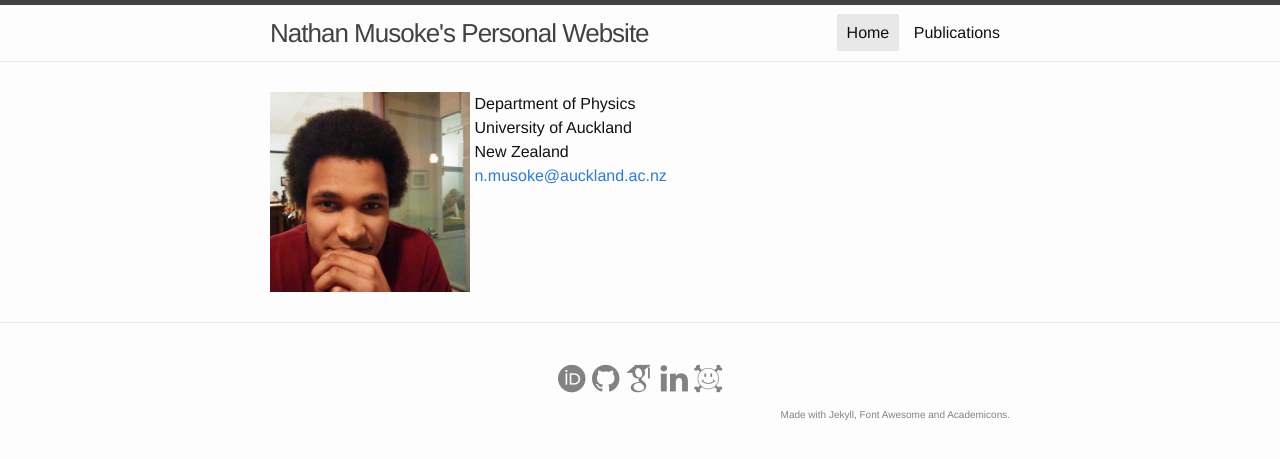
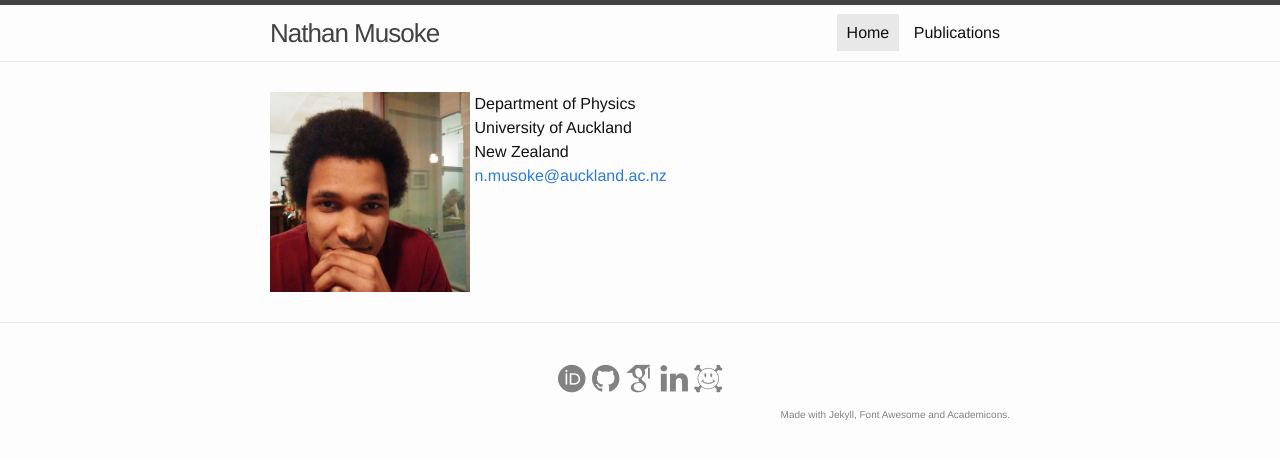
Before and after one commit to musoke/nathan.musoke.ca, a Jekyll site: the page built from _pages/01_index.md, in a window 1280 px wide. Shown: the top 459 px of the page. Built offline with Jekyll 4.4.1, drawn with Linux system fonts in a browser that asks for light colours; nearby versions of some CDN libraries; some web fonts are replaced.

Commit message:
Update site title to just "Nathan Musoke"

```diff
--- a/_config.yml
+++ b/_config.yml
@@ -6,7 +6,7 @@
 # 'jekyll serve'. If you change this file, please restart the server process.
 
 # Site settings
-title: Nathan Musoke's Personal Website
+title: Nathan Musoke
 email: n.musoke@auckland.ac.nz
 description: > # this means to ignore newlines until "baseurl:"
         Nathan Musoke's Personal Website.
```
